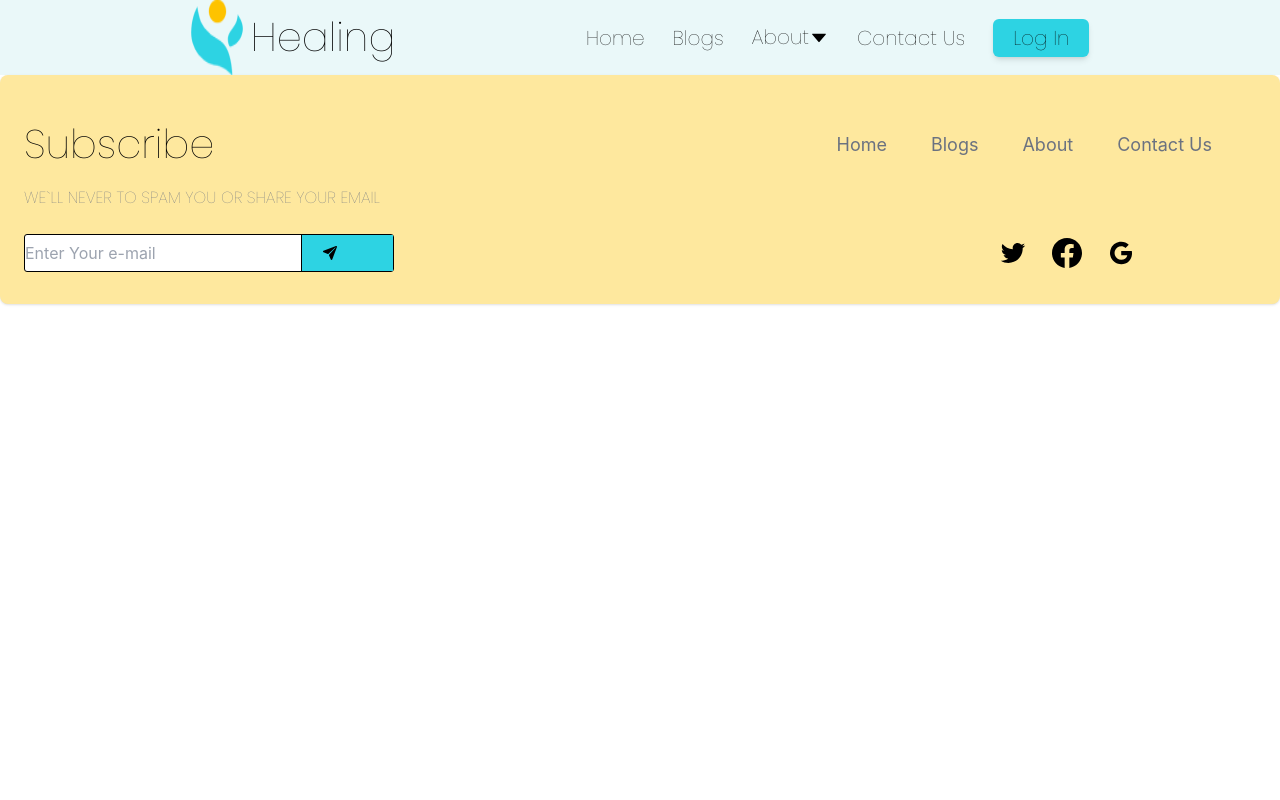
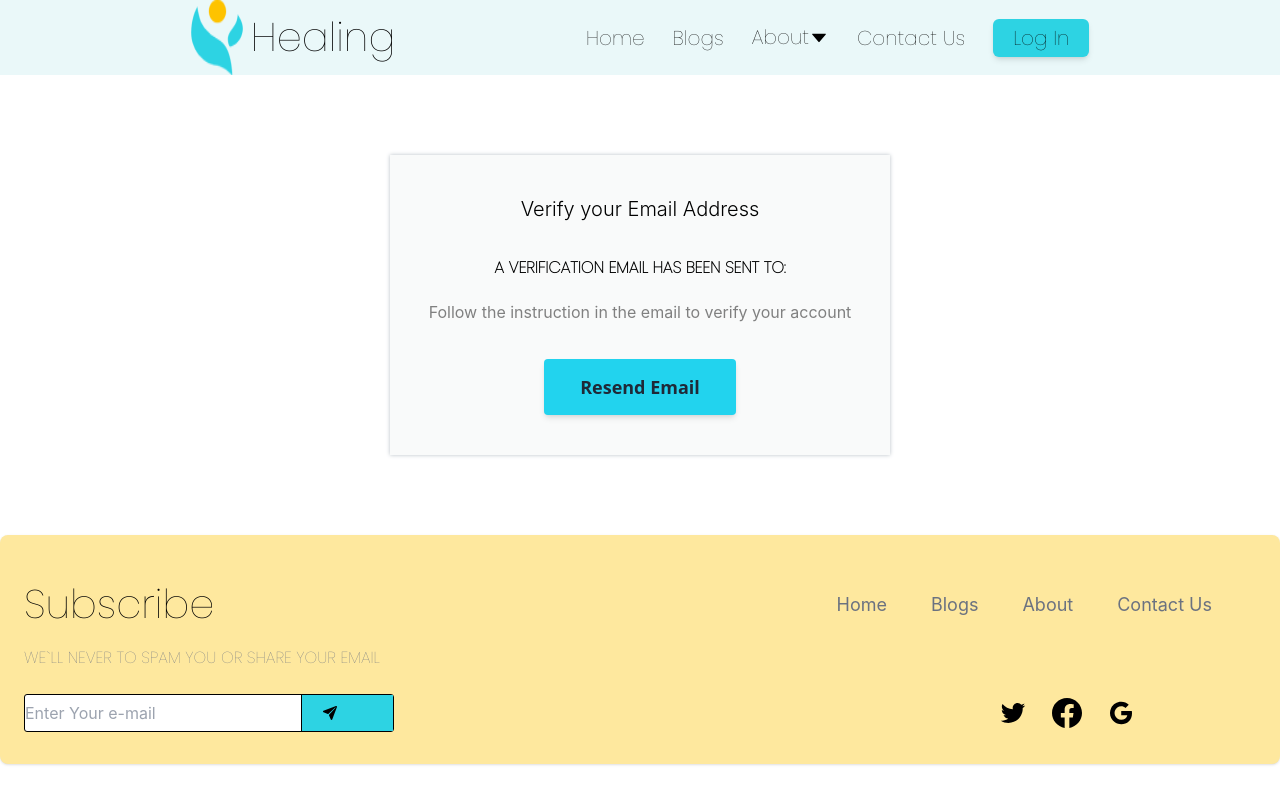
Before and after one commit to Roubaaa/TWMB, a React (Create React App) app: page /verify-email in a window 1280 px wide. Built offline with nearby package versions, Linux system fonts and the light colour scheme; no server answers; the HTML template or start-up script is replaced by a standard one.

Commit message:
adding vreity email page

```diff
--- a/src/App.jsx
+++ b/src/App.jsx
@@ -1,6 +1,9 @@
-import React from "react";
+import React,{useState,useEffect} from "react";
 import { Routes, Route } from "react-router-dom";
 import "./App.css";
+import {onAuthStateChanged} from 'firebase/auth';
+import {AuthProvider} from './AuthContext/AuthContext';
+import {auth} from './Firebase/Firebase'
 import Home from "./Components/Home/Home";
 import About from "./Components/About/About";
 import Blog from "./Components/Blog/Blog";
@@ -15,13 +18,26 @@ import SelectCards from "./Components/SelectCards/Cards"
 import CardDetails from "./Components/CardDetails/Carddetails"
 import Meet from "./Components/About/Meet"
 import LearnMore from "./Components/Home/LearnMore";
+import VerifyEmail from "./Components/VerifyEmail/VerifyEmail";
 
 function App() {
+
+const [currentUser, setCurrentUser] = useState(null);
+const [timeActive, setTimeActive] = useState(false);
+
+useEffect(() => {
+  onAuthStateChanged(auth, (user) => {
+    setCurrentUser(user)
+   })
+}, [])
+
   return (
+  <AuthProvider  value={{currentUser, timeActive, setTimeActive}}>
   <div>
       <Navbar />
 
       <Routes>
+
         <Route path="/" element={<Home />} />
         <Route path="/about" element={<About />} />
         <Route path="/blogs" element={<Blog />} />
@@ -33,11 +49,13 @@ function App() {
         <Route path="/cards" element={<SelectCards/>} />
         <Route path="/carddetails" element={<CardDetails/>} />
         <Route path="/meet" element={<Meet/>} />
-         <Route path="/learnMore" element={<LearnMore />} />
+        <Route path="/learnMore" element={<LearnMore />} />
+        <Route path="/verify-email" element={<VerifyEmail/>} />
       </Routes>
 
   <Footer />
   </div>
+  </AuthProvider>
   );
 }
 
--- /dev/null
+++ b/src/AuthContext/AuthContext.js
@@ -0,0 +1,16 @@
+// src/AuthContext.js
+import React, {useContext} from 'react'
+
+const AuthContext = React.createContext()
+
+export function AuthProvider({children, value}) {
+  return (
+    <AuthContext.Provider value={value}>
+      {children}
+    </AuthContext.Provider>
+  )
+}
+
+export function useAuthValue(){
+  return useContext(AuthContext)
+}
--- a/src/Components/LogIn/SignUp.js
+++ b/src/Components/LogIn/SignUp.js
@@ -1,6 +1,6 @@
 import React,{ useState } from 'react';
-import { Link } from "react-router-dom";
-import {createUserWithEmailAndPassword} from 'firebase/auth';
+import {useNavigate, Link} from 'react-router-dom';
+import {createUserWithEmailAndPassword,sendEmailVerification} from 'firebase/auth';
 import {auth} from "../../Firebase/Firebase";
 import signupImage from "./SignupImage.png";
 
@@ -15,6 +15,7 @@ const [email, setEmail] = useState('')
 const [password, setPassword] = useState('')
 const [confirmPassword, setConfirmPassword] = useState('')
 const [error, setError] = useState('')
+const navigate = useNavigate()
 
 
   const validatePassword = () => {
@@ -35,8 +36,11 @@ const register = e => {
    if(validatePassword()) {
      // Create a new user with email and password using firebase
        createUserWithEmailAndPassword(auth, email, password)
-      .then((res) => {
-          console.log(res.user)
+       .then(() => {
+         sendEmailVerification(auth.currentUser)
+         .then(() => {
+            navigate('/verify-email')
+         }).catch((err) => alert(err.message))
        })
        .catch(err => setError(err.message))
    }
@@ -44,7 +48,6 @@ const register = e => {
    setPassword('')
    setConfirmPassword('')
  }
-
 
   return (
 <div className='my-20'>
--- /dev/null
+++ b/src/Components/VerifyEmail/VerifyEmail.js
@@ -0,0 +1,72 @@
+import './verifyEmail.css'
+import {useState,useEffect} from 'react'
+import {useNavigate} from 'react-router-dom'
+import {sendEmailVerification} from 'firebase/auth'
+import {auth} from '../../Firebase/Firebase'
+import {useAuthValue} from "../../AuthContext/AuthContext"
+
+
+
+
+function VerifyEmail() {
+
+ const {currentUser} = useAuthValue()
+ const [time, setTime] = useState(60)
+ const {timeActive, setTimeActive} = useAuthValue()
+ const navigate = useNavigate()
+
+ useEffect(() => {
+   const interval = setInterval(() => {
+     currentUser?.reload()
+     .then(() => {
+       if(currentUser?.emailVerified){
+         clearInterval(interval)
+         navigate('/')
+       }
+     })
+     .catch((err) => {
+       alert(err.message)
+     })
+   }, 1000)
+ }, [navigate, currentUser])
+
+ useEffect(() => {
+   let interval = null
+   if(timeActive && time !== 0 ){
+     interval = setInterval(() => {
+       setTime((time1) => time1 - 1)
+     }, 1000)
+   }else if(time === 0){
+     setTimeActive(false)
+     setTime(60)
+     clearInterval(interval)
+   }
+   return () => clearInterval(interval);
+ }, [timeActive, time, setTimeActive])
+
+ const resendEmailVerification = () => {
+   sendEmailVerification(auth.currentUser)
+   .then(() => {
+     setTimeActive(true)
+   }).catch((err) => {
+     alert(err.message)
+   })
+ }
+
+  return (
+    <div className='flex justify-center mt-20 mb-20 '>
+      <div className='verifyEmail'>
+        <h1 className='pb-3 text-xl'>Verify your Email Address</h1>
+        <p className='pb-5 pt-5  '>
+          <strong className='font-bold'>A Verification email has been sent to:</strong><br/>
+          <span className='font-bold  '>{currentUser?.email}</span>
+        </p>
+        <span>Follow the instruction in the email to verify your account</span>
+        <button onClick={resendEmailVerification}
+         disabled={timeActive} className="inline-block px-13 py-2 w-48 h-14 bg-cyan-400 text-gray-800 font-sans font-semibold text-lg leading-9 rounded shadow-md hover:bg-cyan-100 hover:text-cyan-700 hover:shadow-lg focus:bg-white focus:shadow-lg focus:outline-none focus:ring-0 active:bg-cyan-400 active:shadow-lg transition duration-150 ease-in-out" type='button' >Resend Email {timeActive && time} </button>
+      </div>
+    </div>
+  )
+}
+
+export default VerifyEmail
--- /dev/null
+++ b/src/Components/VerifyEmail/verifyEmail.css
@@ -0,0 +1,25 @@
+.verifyEmail {
+  width: 90%;
+  max-width: 500px;
+  box-shadow: 0px 0px 4px hsl(210, 12%, 75%);
+  text-align: center;
+  padding: 40px 20px;
+  background-color: hsl(210, 10%, 98%);
+}
+
+.verifyEmail h1{
+  font-weight: 300;
+  margin-top: 0;
+}
+
+.verifyEmail > p{
+  line-height: 25px;
+}
+
+.verifyEmail > span{
+  color: gray;
+}
+
+.verifyEmail > button {
+  margin-top: 35px;
+}
```
Lines whose indentation alone changed are shown as unchanged.
